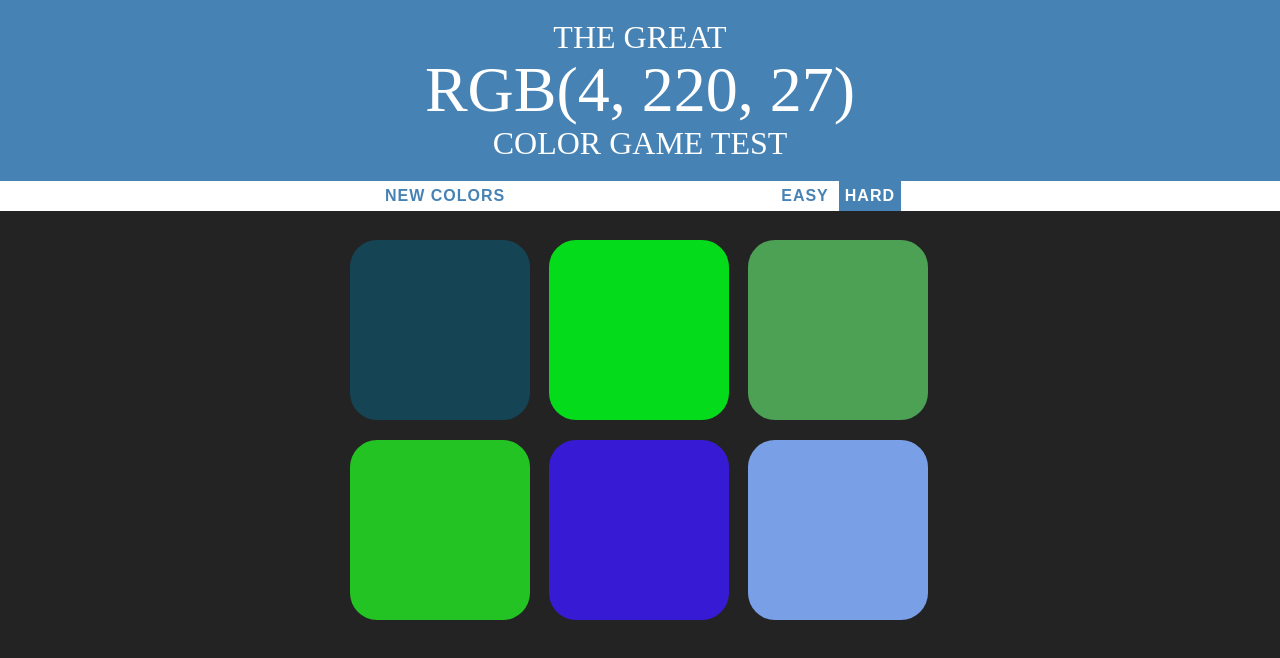
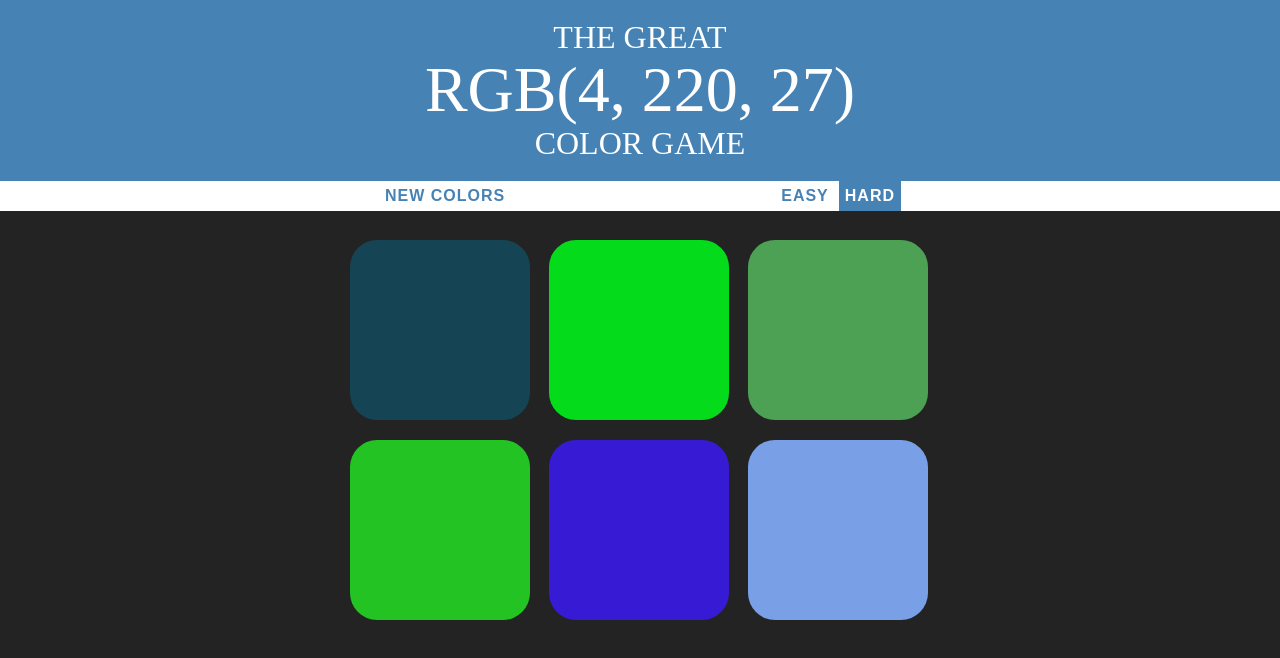
Before and after one commit to andragh83/andragh83.github.io, a plain HTML site: page ColorGame.html in a window 1280 px wide. Drawn offline with Linux system fonts and the light colour scheme.

Commit message:
changing the title again

```diff
--- a/ColorGame.html
+++ b/ColorGame.html
@@ -9,7 +9,7 @@
 	<br>
 	<span id="colorDisplay">RGB</span>
 	<br>
-	Color Game TEST</h1>
+	Color Game</h1>
 
 	<div id="stripe">
 		<button id="reset">New Colors</button>
```
